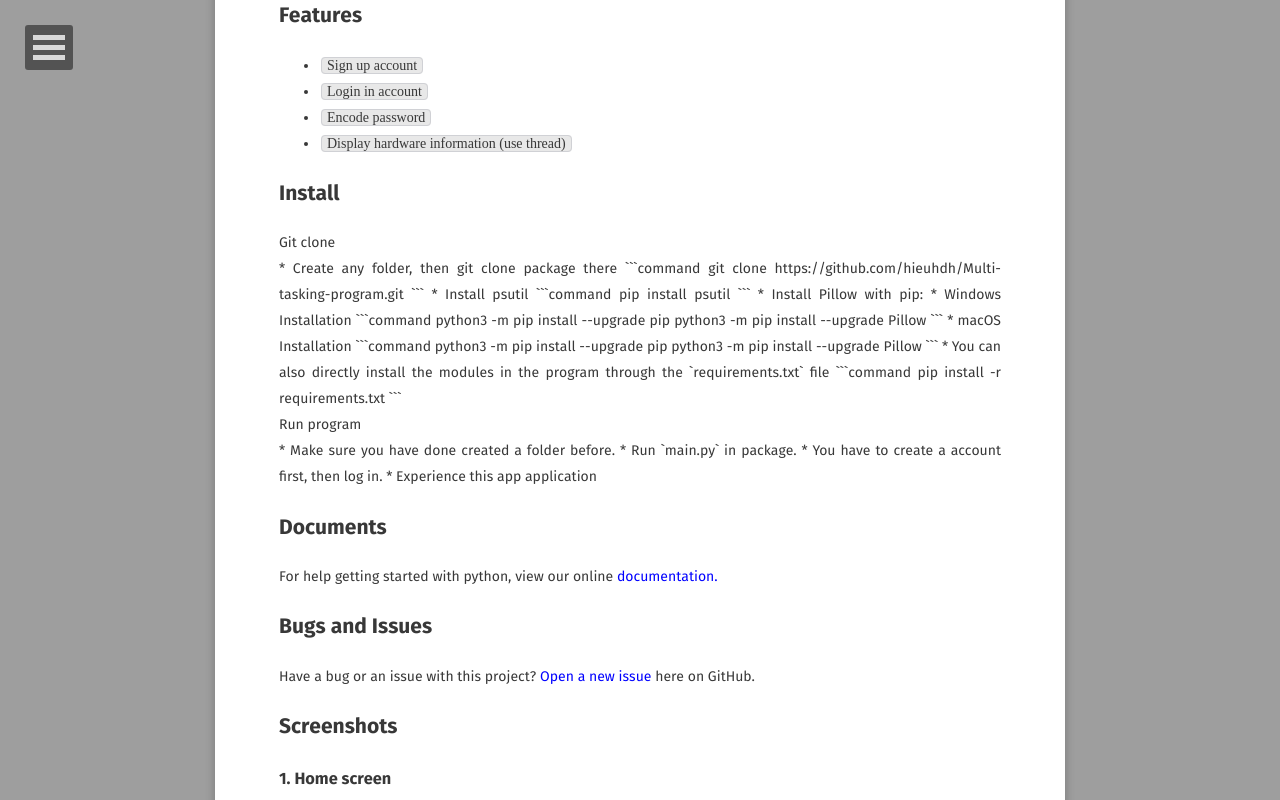
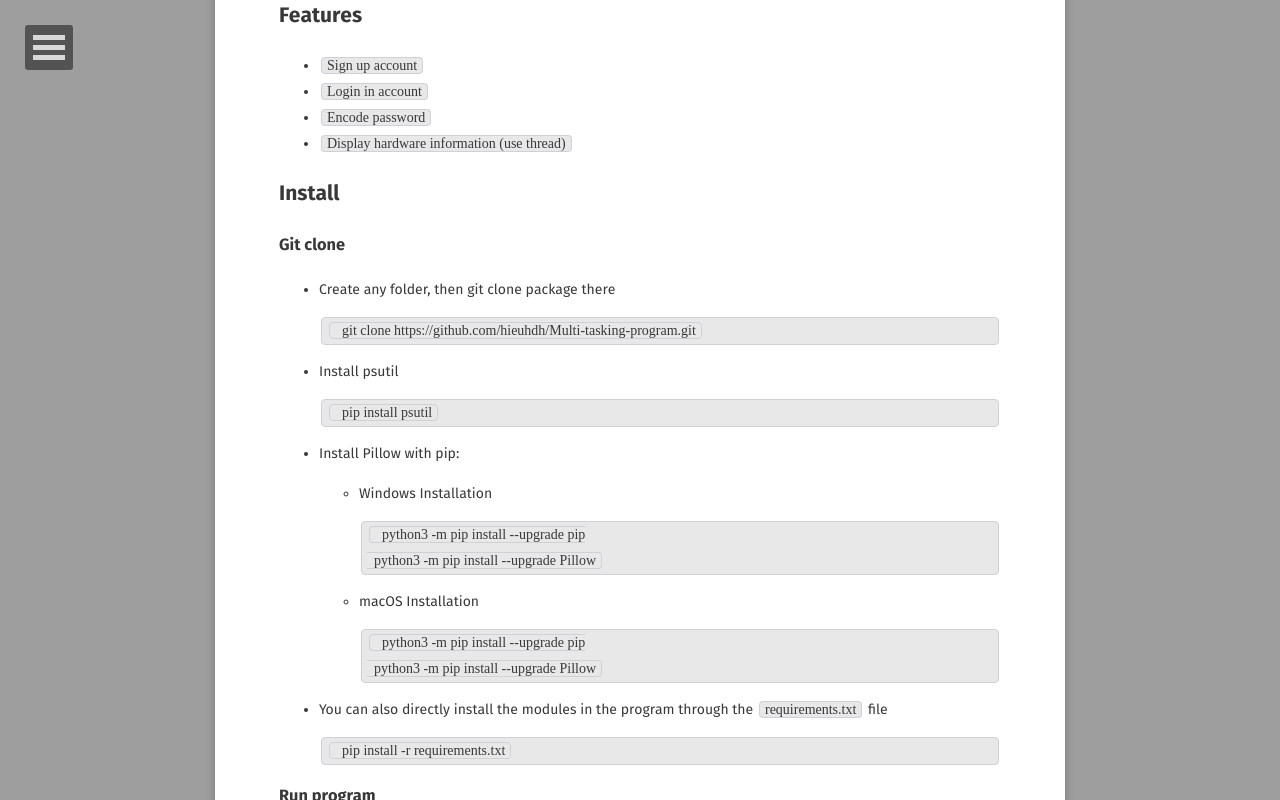
Before and after one commit to hieuhdh/deuteri, a Jekyll site: the page built from _posts/2021-09-13-Multi-tasking-program.md, in a window 1280 px wide and 1400 px high, scrolled down 1125 px. Shown: the top 800 px of the window. Built offline with Jekyll 4.4.1, drawn with Linux system fonts in a browser that asks for light colours; some web fonts are replaced; comment, search, counter and statistics services are not loaded; some of the changed lines change nothing that is shown; some of the changed text lies outside the part shown; grey boxes are pictures that could not be loaded.

Commit message:
fix something

````diff
--- a/_posts/2021-09-13-Multi-tasking-program.md
+++ b/_posts/2021-09-13-Multi-tasking-program.md
@@ -53,8 +53,7 @@
 
 ## **Install**
 
-<details open>
-<summary>Git clone</summary>
+### Git clone
 
 * Create any folder, then git clone package there
 
@@ -87,18 +86,12 @@
     pip install -r requirements.txt
     ```
 
-</details>
+### Run program
 
-<details open>
-  <summary>Run program</summary>
-
-  * Make sure you have done created a folder before.
-
-  * Run `main.py` in package.
-
-  * You have to create a account first, then log in.
-
-  * Experience this app application
+* Make sure you have done created a folder before.
+* Run `main.py` in package.
+* You have to create a account first, then log in.
+* Experience this app application
 
 </details>
 
````
